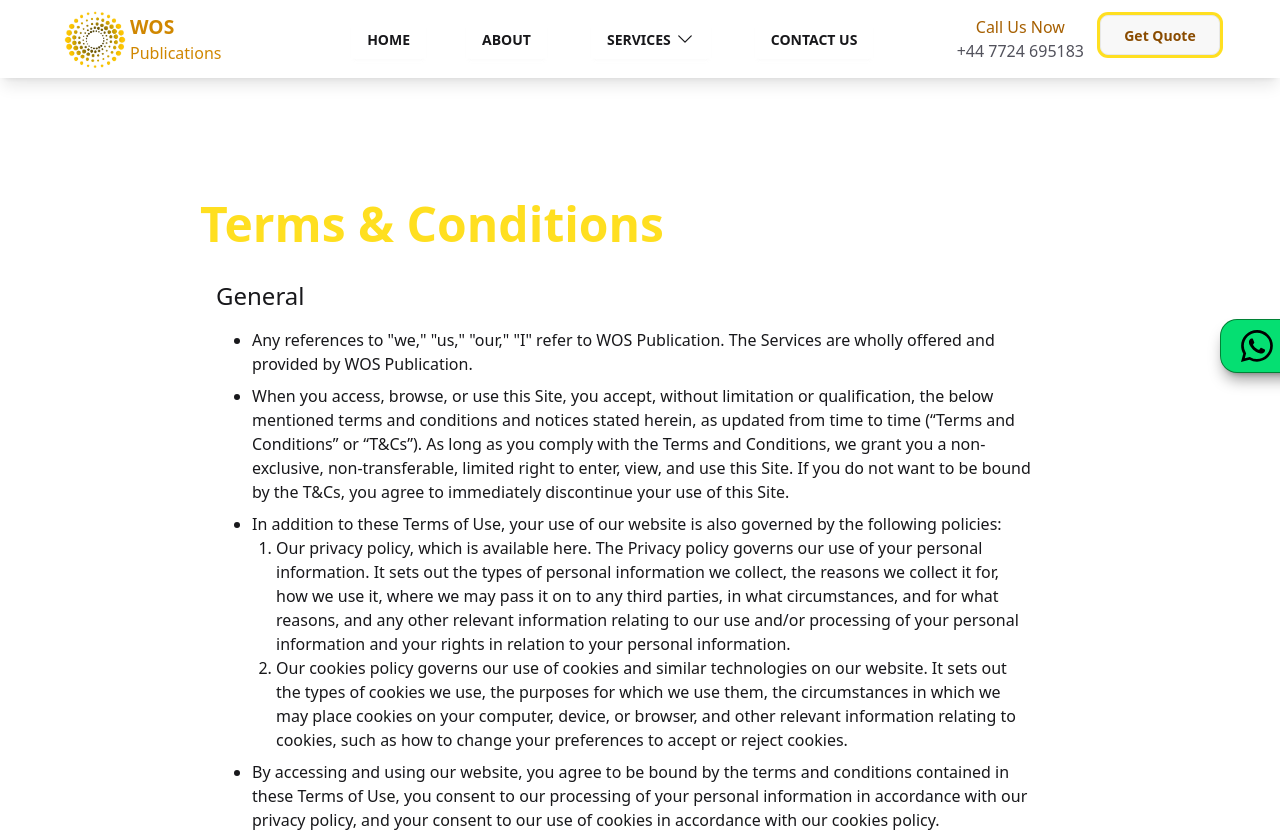
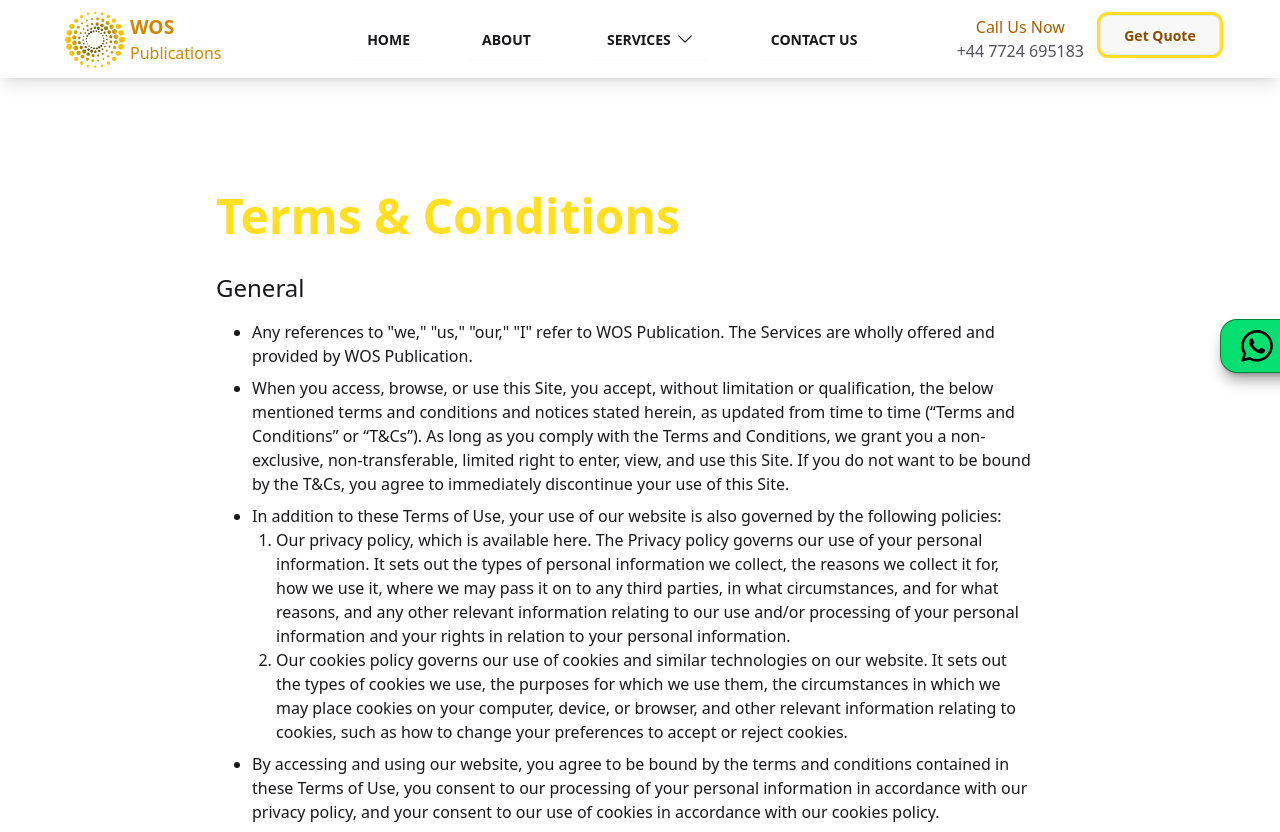
Before and after one commit to Codekillrr/wos-publication, a Next.js app: page /terms-conditions in a window 1280 px wide. Shown: the top 832 px of the page. Built offline with nearby package versions, Linux system fonts and the light colour scheme.

Commit message:
T&C adjusted

```diff
--- a/src/app/terms-conditions/page.jsx
+++ b/src/app/terms-conditions/page.jsx
@@ -12,8 +12,8 @@ export default function TermsAndConditions() {
       </header>
       <main className="">
         <PopSide />
-        <div className="py-40 lg:mx-50 sm:mx-20 m-6">
-          <h1 className="text-5xl font-bold text-yellow-300 py-4">
+        <div className="py-40 lg:mx-50 sm:mx-10 m-4">
+          <h1 className="text-5xl pl-4 font-bold text-yellow-300 py-4">
             {" "}
             Terms & Conditions
           </h1>
```
